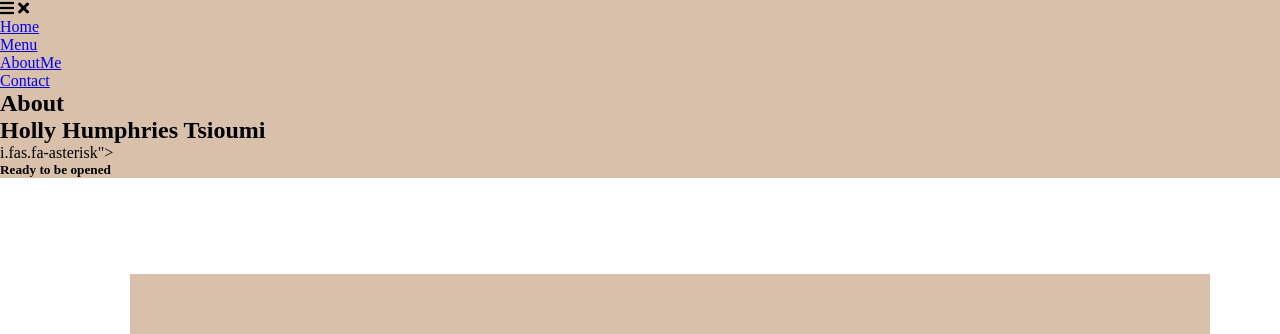
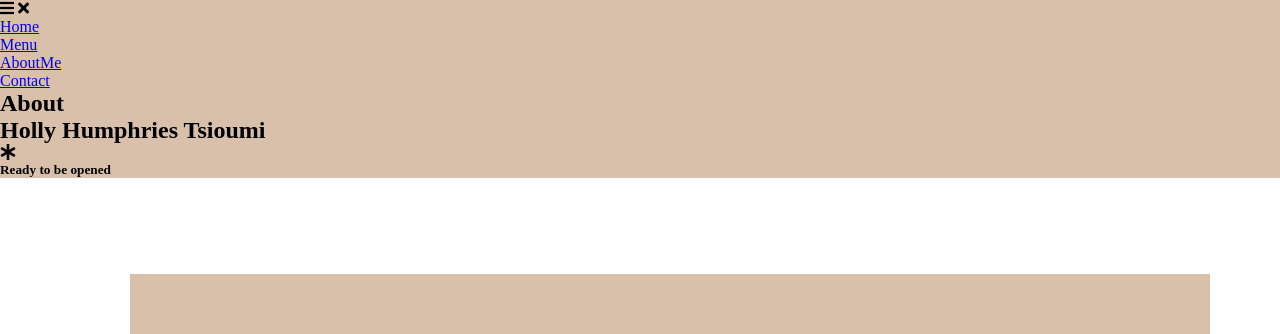
Before and after one commit to hollyhumphries/mybrookesblog, a Jekyll site: the page aboutme/index.html, which Jekyll copies as it is, in a window 1280 px wide. Shown: the top 334 px of the page. Built offline with Jekyll 4.4.1, drawn with Linux system fonts in a browser that asks for light colours; nearby versions of some CDN libraries; some web fonts are replaced.

Commit message:
Update index.html

```diff
--- a/aboutme/index.html
+++ b/aboutme/index.html
@@ -52,7 +52,8 @@
                                   </div>
                                   <div class="line line-left">
                                   </div>
-                                  <div class="asterisk">i.fas.fa-asterisk"></i></div>
+                                  <div class="asterisk"><i class="fa fa-asterisk" aria-hidden="true"></i>
+                                   </div>
    <div class="line line-right">
                                   </div>
    <div class="single-animation">
```
